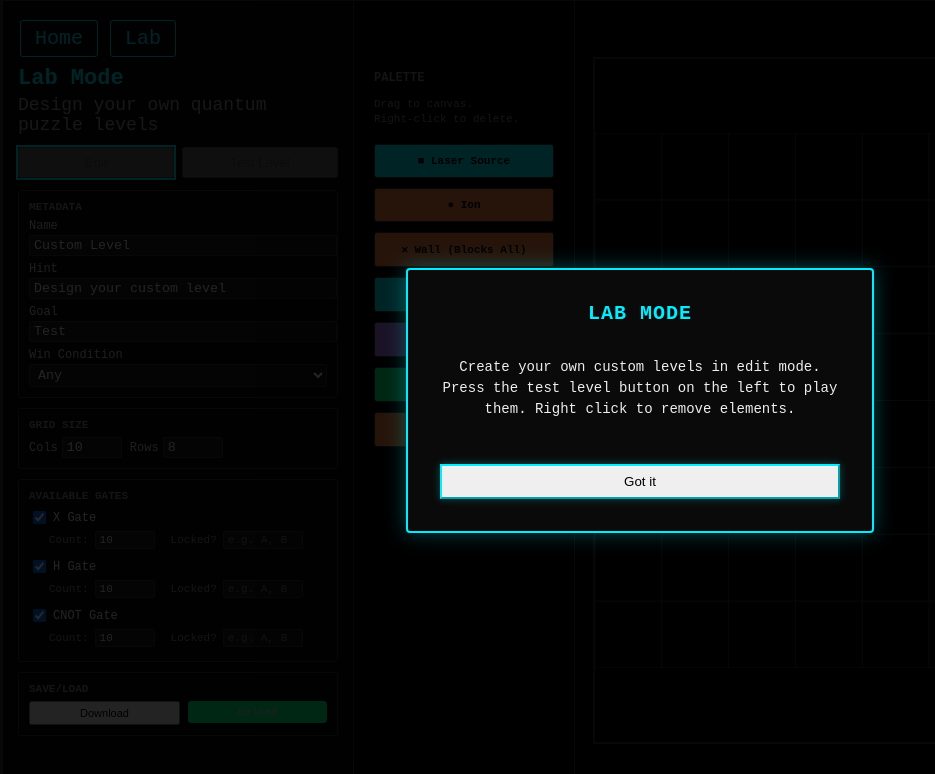
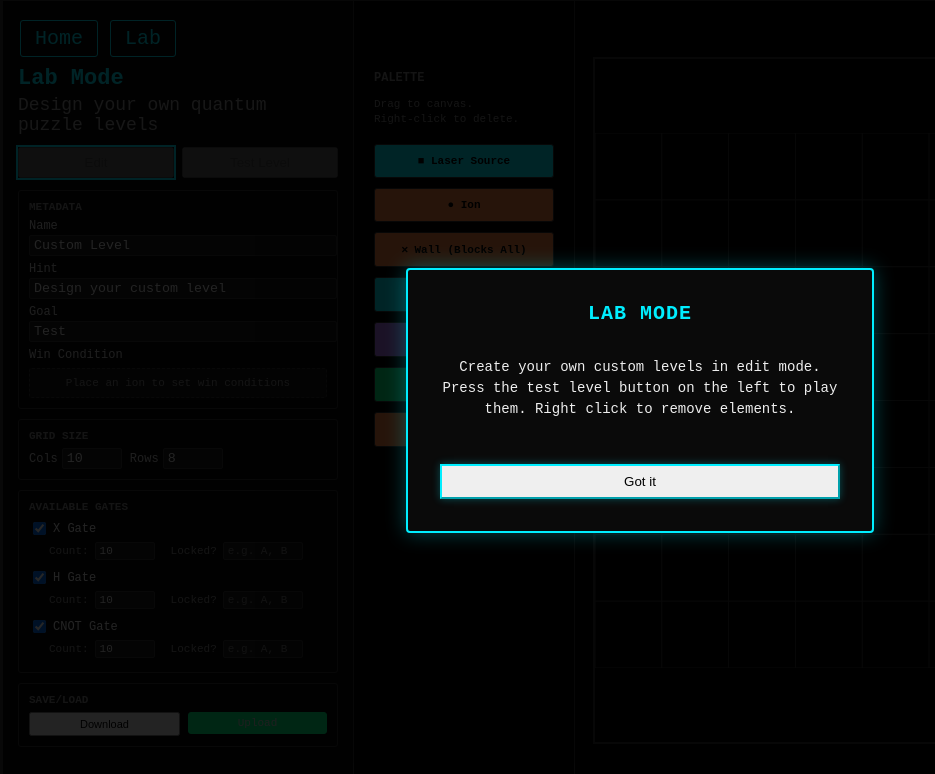
Before and after one commit to archie-sagers/quantum-educational-game, a Vue app in the folder quantum-project/: page /lab in a window 1280 px wide. Shown: the top 774 px of the page, without its empty margins (0-935 px from the left). Built offline with nearby package versions, Linux system fonts and the light colour scheme.

Commit message:
Added more win conditions to lab mode
- Working win conditions in lab mode

```diff
--- a/quantum-project/src/game/quantumgame.ts
+++ b/quantum-project/src/game/quantumgame.ts
@@ -251,10 +251,16 @@ export function checkWinCondition(wc: string, states: IonQuantumState[]): boolea
   if (wc === 'positive-superposition') return states.every(s => s.state === '|+⟩');
   if (wc === 'negative-superposition') return states.every(s => s.state === '|-⟩');
 
-  // Any state with 0 and 1
-  if (/^[01]+$/.test(wc)) {
-    if (states.length !== wc.length) return false;
-    return states.every((s, index) => s.state === `|${wc[index]}⟩`);
+// Lab Mode Win Conditions
+  if (wc.includes(',')) {
+    const targets = wc.split(',');
+    if (states.length !== targets.length) return false;
+
+    return states.every((s, index) => {
+      const target = targets[index];
+      if (target === 'any') return true;
+      return s.state === `|${target}⟩`;
+    });
   }
 
   // GHZ State - Valid for 3-6 qubits
--- a/quantum-project/src/pages/Lab.vue
+++ b/quantum-project/src/pages/Lab.vue
@@ -43,10 +43,12 @@ const defaultConfig = (): LevelConfigLocal => ({
   goal: 'Test',
   winCondition: 'any',
 })
+
 // Checks if a value is a plain object (not null or an array)
 function isRecord(value: unknown): value is Record<string, unknown> {
   return typeof value === 'object' && value !== null && !Array.isArray(value)
 }
+
 // normalises an uploaded level (to prevent errors)
 function normaliseLoadedLevel(data: Partial<LevelConfigLocal>): LevelConfigLocal {
   const fallback = defaultConfig()
@@ -107,6 +109,51 @@ const editorLevel = computed(() => {
 const mode = ref<'edit' | 'play'>('edit')
 const levelConfig = reactive<LevelConfigLocal>(defaultConfig())
 const gateOptions = ['X', 'H', 'CNOT']
+
+// Win Condition
+watch(() => levelConfig.ions.length, (newLen) => {
+  let wc = levelConfig.winCondition || 'any';
+  let conditions: string[] = [];
+
+  if (wc === 'any') {
+    conditions = [];
+  } else if (wc.includes(',')) {
+    conditions = wc.split(',');
+  } else if (/^[01]+$/.test(wc)) {
+    conditions = wc.split('');
+  } else {
+    conditions = Array(newLen).fill('any');
+  }
+
+  if (conditions.length > newLen) {
+    conditions = conditions.slice(0, newLen);
+  } else {
+    while (conditions.length < newLen) {
+      conditions.push('any');
+    }
+  }
+  levelConfig.winCondition = conditions.length ? conditions.join(',') : 'any';
+}, { immediate: true });
+
+function getIonWinCondition(index: number): string {
+  const wc = levelConfig.winCondition || 'any';
+  if (wc === 'any') return 'any';
+  const parts = wc.split(',');
+  return parts[index] || 'any';
+}
+
+function setIonWinCondition(index: number, value: string) {
+  let wc = levelConfig.winCondition || 'any';
+  let parts = wc === 'any' ? Array(levelConfig.ions.length).fill('any') : wc.split(',');
+
+  parts[index] = value;
+  levelConfig.winCondition = parts.join(',');
+}
+
+function handleWinConditionChange(index: number, event: Event) {
+  const val = (event.target as HTMLSelectElement).value;
+  setIonWinCondition(index, val);
+}
 
 // Play Mode
 // -----------------------------------------
@@ -515,30 +562,30 @@ function uploadLevel(e: Event) {
               Goal
               <input v-model="levelConfig.goal" type="text" style="width: 100%; padding: 2px 4px; margin-top: 2px" />
             </label>
-            <label style="display: block">
-              Win Condition
-              <select v-model="levelConfig.winCondition" style="width: 100%; padding: 2px 4px; margin-top: 2px">
-                <option value="any">Any</option>
 
-                <optgroup label="General States (Any Qubit Count)">
-                  <option value="normal">All Normal (|0⟩ or |1⟩)</option>
-                  <option value="all-0">All |0⟩</option>
-                  <option value="all-1">All |1⟩</option>
-                </optgroup>
+            <div style="display: block; margin-top: 6px;">
+              <span style="display: block; margin-bottom: 6px; font-size: 12px; color: #ccc;">Win Condition</span>
+              <div v-if="levelConfig.ions.length === 0" style="padding: 8px; background: rgba(255,255,255,0.05); border: 1px dashed var(--color-border); border-radius: 3px; font-size: 11px; color: var(--color-subtle); text-align: center;">
+                Place an ion to set win conditions
+              </div>
+              <div v-else style="display: flex; flex-wrap: wrap; gap: 8px;">
+                <div v-for="(ion, idx) in levelConfig.ions" :key="idx" style="display: flex; flex-direction: column; gap: 4px;">
+                  <span style="font-size: 10px; color: var(--color-subtle); text-transform: uppercase;">Ion {{ String.fromCharCode(65 + idx) }}</span>
+                  <select
+                    :value="getIonWinCondition(idx)"
+                    @change="handleWinConditionChange(idx, $event)"
+                    style="width: 55px; padding: 2px 4px; font-size: 11px;"
+                  >
+                    <option value="any">any</option>
+                    <option value="0">|0⟩</option>
+                    <option value="1">|1⟩</option>
+                    <option value="+">|+⟩</option>
+                    <option value="-">|-⟩</option>
+                  </select>
+                </div>
+              </div>
+            </div>
 
-                <optgroup label="Superposition">
-                  <option value="superposition">All in Superposition (|+⟩ or |-⟩)</option>
-                  <option value="positive-superposition">All |+⟩</option>
-                  <option value="negative-superposition">All |-⟩</option>
-                  <option value="mixed">Mixed (Normal & Superposition)</option>
-                </optgroup>
-
-                <optgroup label="2 Qubit Specific">
-                  <option value="01">|01⟩ State</option>
-                  <option value="10">|10⟩ State</option>
-                </optgroup>
-              </select>
-            </label>
           </section>
 
           <section style="padding: 10px; background: var(--color-bg-light); border: 1px solid var(--color-border); border-radius: 3px">
```
